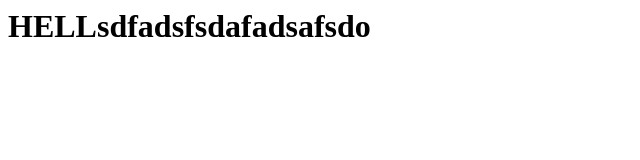
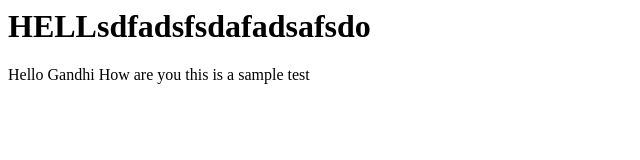
Before and after one commit to kotarigandhi/EmployeeInformation, a plain HTML site: page index.html in a window 1280 px wide. Shown: the whole page, without its empty margins (0-640 px from the left). Drawn offline with Linux system fonts and the light colour scheme.

Commit message:
mode changes

```diff
--- a/index.html
+++ b/index.html
@@ -1,5 +1,6 @@
 <html>
 <body>
 <h1>HELLsdfadsfsdafadsafsdo</h1>
+<p>Hello Gandhi How are you this is a sample test</p>
 </body>
 </html>
```
Also changed, not shown: home.html (added, +3 -0 lines).
